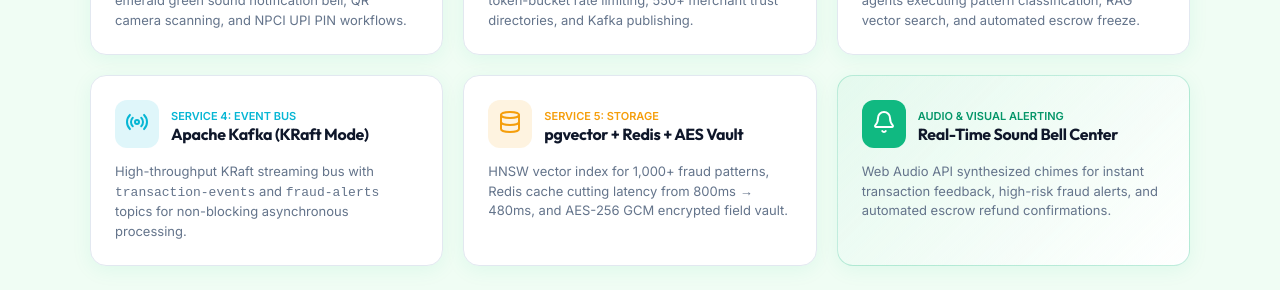
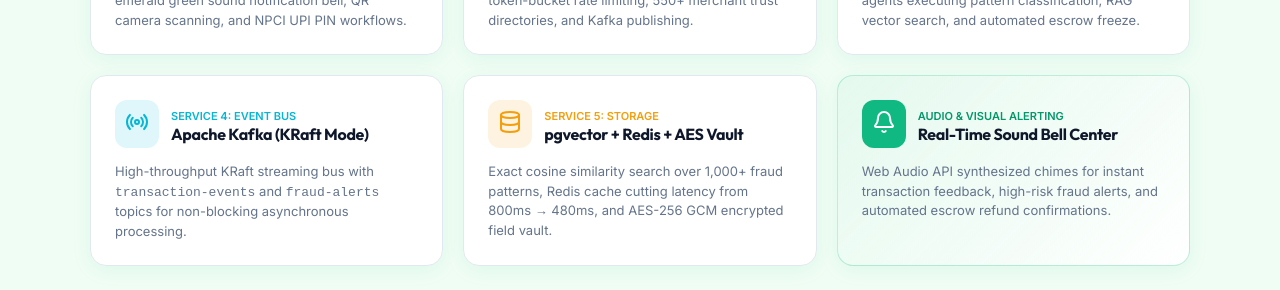
Before and after one commit to pavansaiambala7/safepe, a React (Vite) app in the folder frontend/: page /architecture in a window 1280 px wide. Shown: the part 947-1237 px from the top of the page. Built offline with nearby package versions, Linux system fonts and the light colour scheme; no server answers.

Commit message:
docs: replace HNSW with exact cosine similarity across repo and UI

```diff
--- a/frontend/src/pages/Architecture.tsx
+++ b/frontend/src/pages/Architecture.tsx
@@ -105,16 +105,16 @@
       icon: <Database size={28} color="#f59e0b" />,
       tag: 'STORAGE & SECURITY',
       color: '#f59e0b',
-      description: 'Database-per-service persistence layer combining relational data, 1,000+ HNSW vector embeddings, Redis vector caching, and AES-256 encryption.',
+      description: 'Database-per-service persistence layer combining relational data, 1,000+ pgvector embeddings, Redis vector caching, and AES-256 encryption.',
       responsibilities: [
-        'pgvector HNSW index for sub-linear cosine similarity queries',
+        'pgvector embeddings with exact cosine similarity search',
         'Redis Vector Cache cutting AI search latency from 800ms → 480ms',
         'AES-256 GCM vault encrypting bank accounts and card numbers',
         '1,000+ user credentials secured with zero plaintext leakage'
       ],
       metrics: {
         'Vector Cache Latency': '480ms (vs 800ms uncached)',
-        'Vector Index': 'HNSW Cosine Distance',
+        'Vector Search': 'Cosine Distance',
         'Vault Security': 'AES-256 GCM',
         'Secured Accounts': '1,000+ Accounts'
       }
@@ -357,7 +357,7 @@
               <div style={{ width: '100%', height: '100%', background: '#ef4444', borderRadius: 6 }} />
             </div>
             <p style={{ fontSize: 11, color: '#64748b', marginTop: 8 }}>
-              Full model embedding generation + pgvector HNSW disk index scan
+              Full model embedding generation + pgvector cosine similarity scan
             </p>
           </div>
 
--- a/frontend/src/pages/Landing.tsx
+++ b/frontend/src/pages/Landing.tsx
@@ -212,7 +212,7 @@
               </div>
             </div>
             <p style={{ fontSize: '13px', color: 'var(--color-text-secondary)', lineHeight: '1.5', margin: 0 }}>
-              HNSW vector index for 1,000+ fraud patterns, Redis cache cutting latency from 800ms → 480ms, and AES-256 GCM encrypted field vault.
+              Exact cosine similarity search over 1,000+ fraud patterns, Redis cache cutting latency from 800ms → 480ms, and AES-256 GCM encrypted field vault.
             </p>
           </div>
 
```
Also changed, not shown: 1 other file (tests, documents, lock files or other folders).
